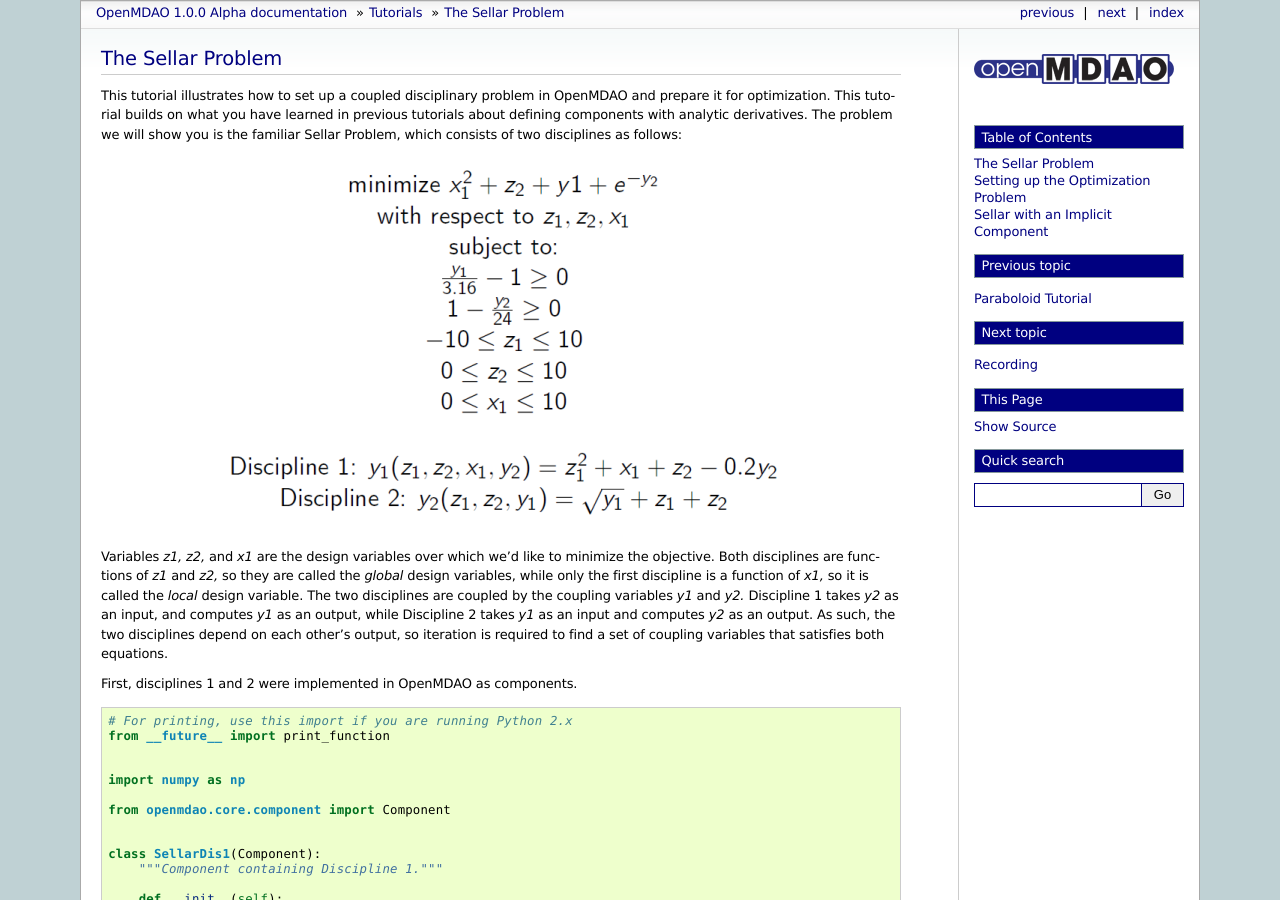
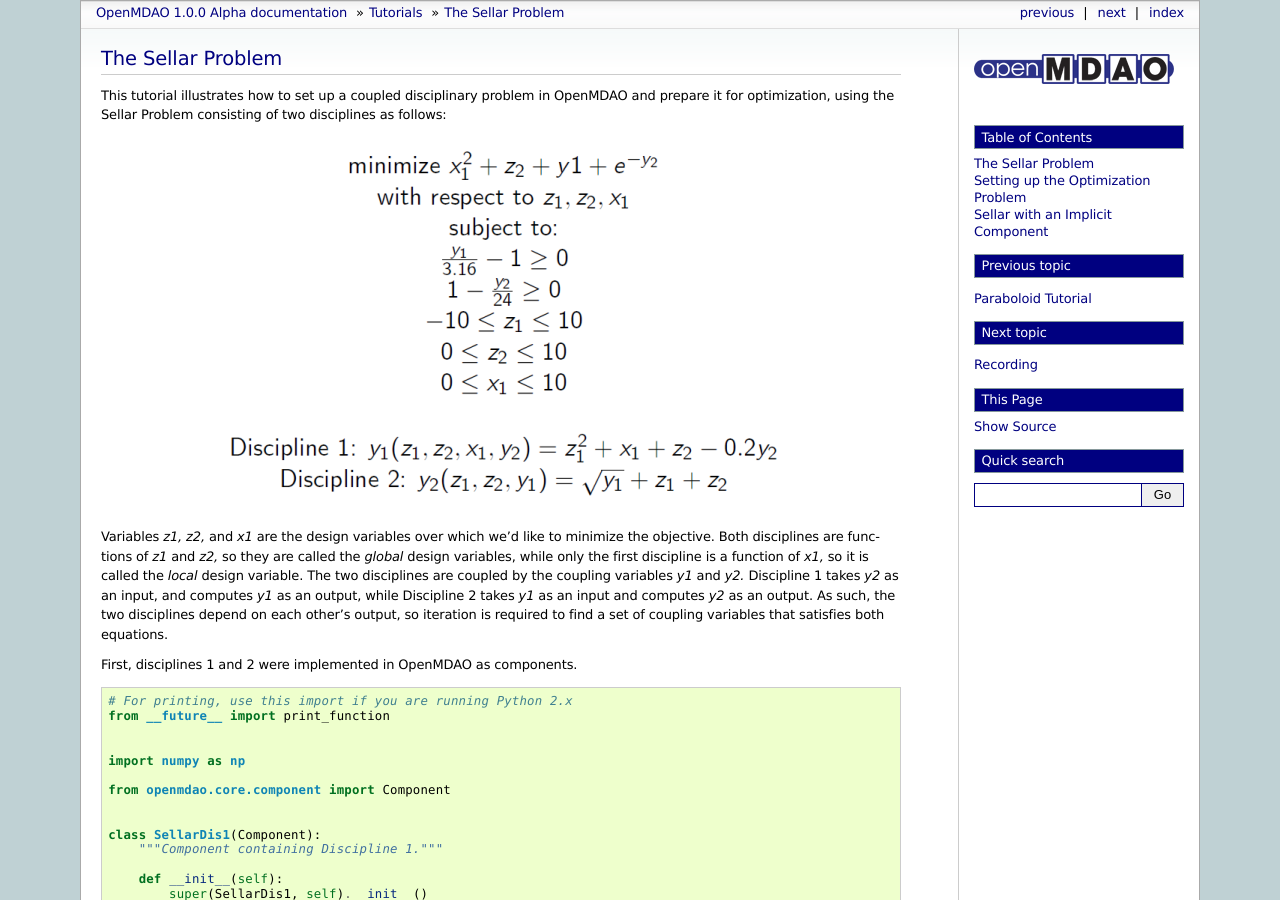
Before and after one commit to OpenMDAO/OpenMDAO1, a Sphinx documentation site: the page built from openmdao/docs/usr-guide/tutorials/sellar.rst, in a window 1280 px wide and 900 px high. Built offline with Sphinx 7.4.7, drawn with Linux system fonts in a browser that asks for light colours; pages that are not in the unit, such as notebooks, are missing from menus.

Commit message:
starting sellar edits

```diff
--- a/openmdao/docs/usr-guide/tutorials/sellar.rst
+++ b/openmdao/docs/usr-guide/tutorials/sellar.rst
@@ -6,10 +6,8 @@ The Sellar Problem
 ==================
 
 This tutorial illustrates how to set up a coupled disciplinary problem in
-OpenMDAO and prepare it for optimization. This tutorial builds on what you
-have learned in previous tutorials about defining components with analytic
-derivatives. The problem we will show you is the familiar Sellar Problem,
-which consists of two disciplines as follows:
+OpenMDAO and prepare it for optimization, using the Sellar Problem consisting of
+two disciplines as follows:
 
 
 .. figure:: SellarResized.png
```
